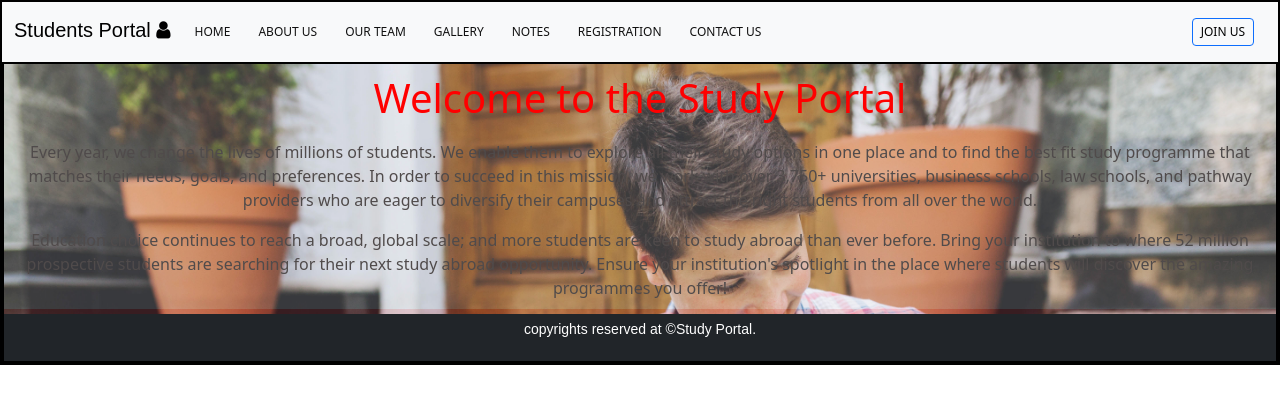
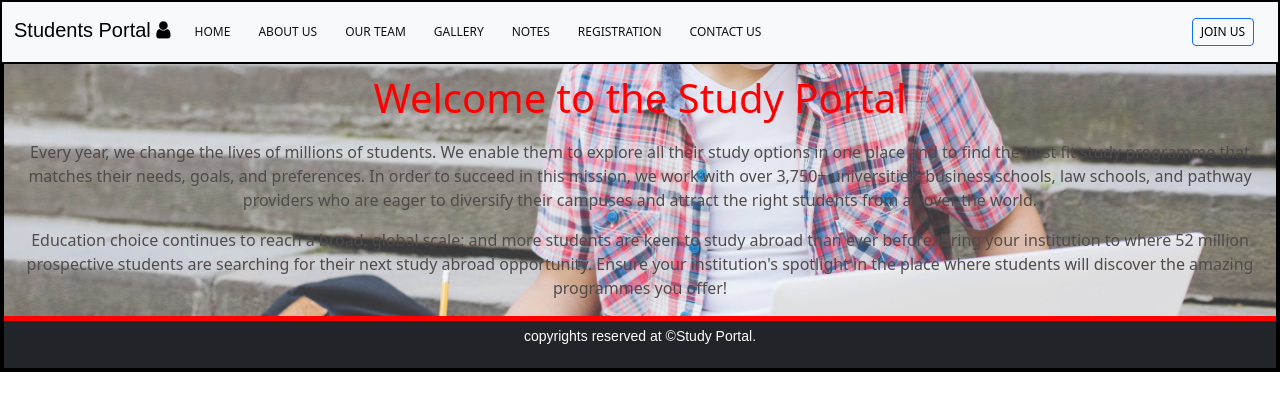
Before and after one commit to webdevavi96/myproject, a Django app: page /home/ in a window 1280 px wide. Shown: the top 411 px of the page. Run offline with Django 5.2, Linux system fonts and the light colour scheme; some web fonts are replaced.

Commit message:
update style.css

```diff
--- a/General/static/css/style.css
+++ b/General/static/css/style.css
@@ -91,27 +91,31 @@ main{
 section{
   width: 100%;
 }
-.main-content{
+.main-content {
   position: relative;
   border-bottom: 5px solid #FF0000;
   margin: 0;
   padding: 0;
-    z-index: 1000;
-    height: 250px;
+  z-index: 1000;
+  min-height: 250px; /* Use min-height to allow flexibility */
+  color: white; /* Ensure text color is readable over the image */
 }
-.main-content::before{
+
+.main-content::before {
   content: '';
   position: absolute;
   top: 0;
   left: 0;
   width: 100%;
-  height: 250px;
+  height: 100%; /* Let the background fill the entire container */
   background: url('/General/static/images/src/man-studying-stairs.jpg');
   background-repeat: no-repeat;
   background-size: cover;
+  background-position: center; /* Center the image */
   opacity: 0.89; /* Adjust opacity */
   z-index: -1; /* Ensure the overlay is behind the text */
 }
+
 .main-content>h1{
   color: #FF0000;
   text-align: center;
```
